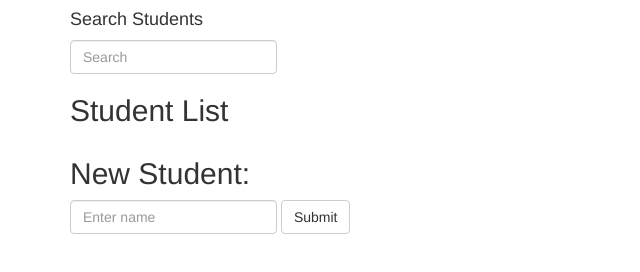
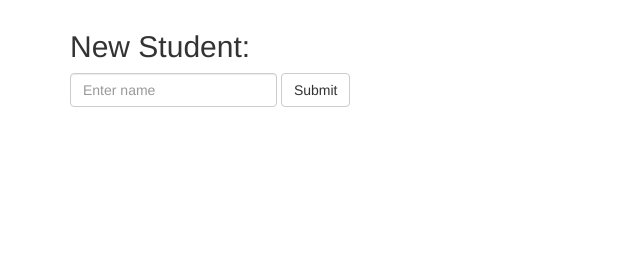
Before and after one commit to CountPacMan/student-roster, a plain HTML site: page index.html in a window 1280 px wide. Shown: the whole page, without its empty margins (0-640 px from the left). Drawn offline with nearby package versions, Linux system fonts and the light colour scheme.

Commit message:
add search hide for no items

```diff
--- a/index.html
+++ b/index.html
@@ -10,21 +10,22 @@
 </head>
 <body>
   <div class="container" ng-controller="StudentsCtrl">
-    <div class="row">
+    <div class="row" ng-show="students.length">
       <div class="col-md-12">
         <h4>Search Students</h4>
         <form class="form-inline" role="form">
           <div class="form-group">
-            <input ng-model="query" type="text" class="form-control" placeholder="Search">
+            <input ng-model="query" type="text" id="student-name" class="form-control" placeholder="Search">
           </div>
         </form>
       </div>
     </div>
     <div class="row">
       <div class="col-md-12">
-        <h2>Student List</h2>
+        <h2 ng-show="students.length && filtered.length">Student List</h2>
+        <h2 ng-show="students.length && !filtered.length">No Matches</h2>
         <ul>
-          <li ng-repeat="item in students | filter:query">
+          <li ng-repeat="item in filtered = (students | filter:query)">
             <span ng-click="editing = true" ng-hide="editing">
               {{item.name}} <a ng-click="deleteStudent(item)">x</a>
             </span>
```
